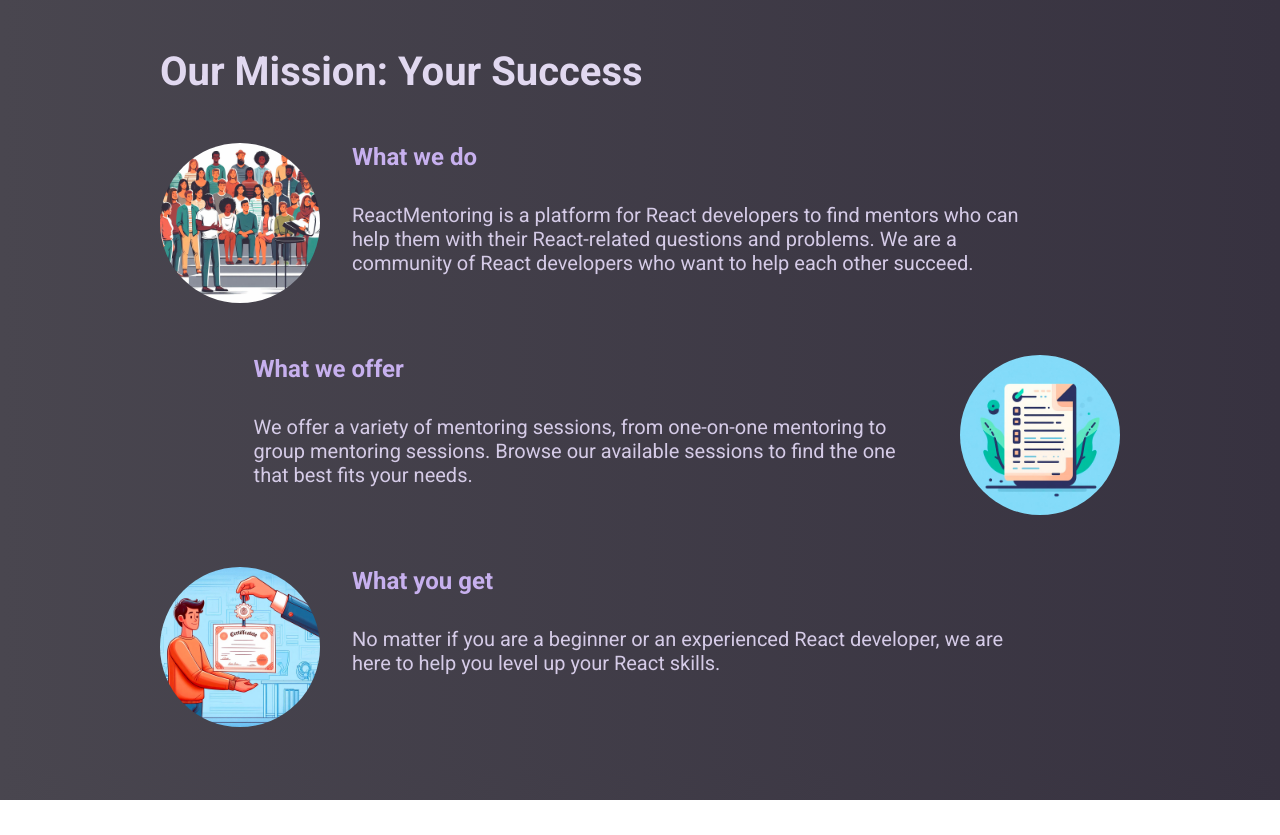
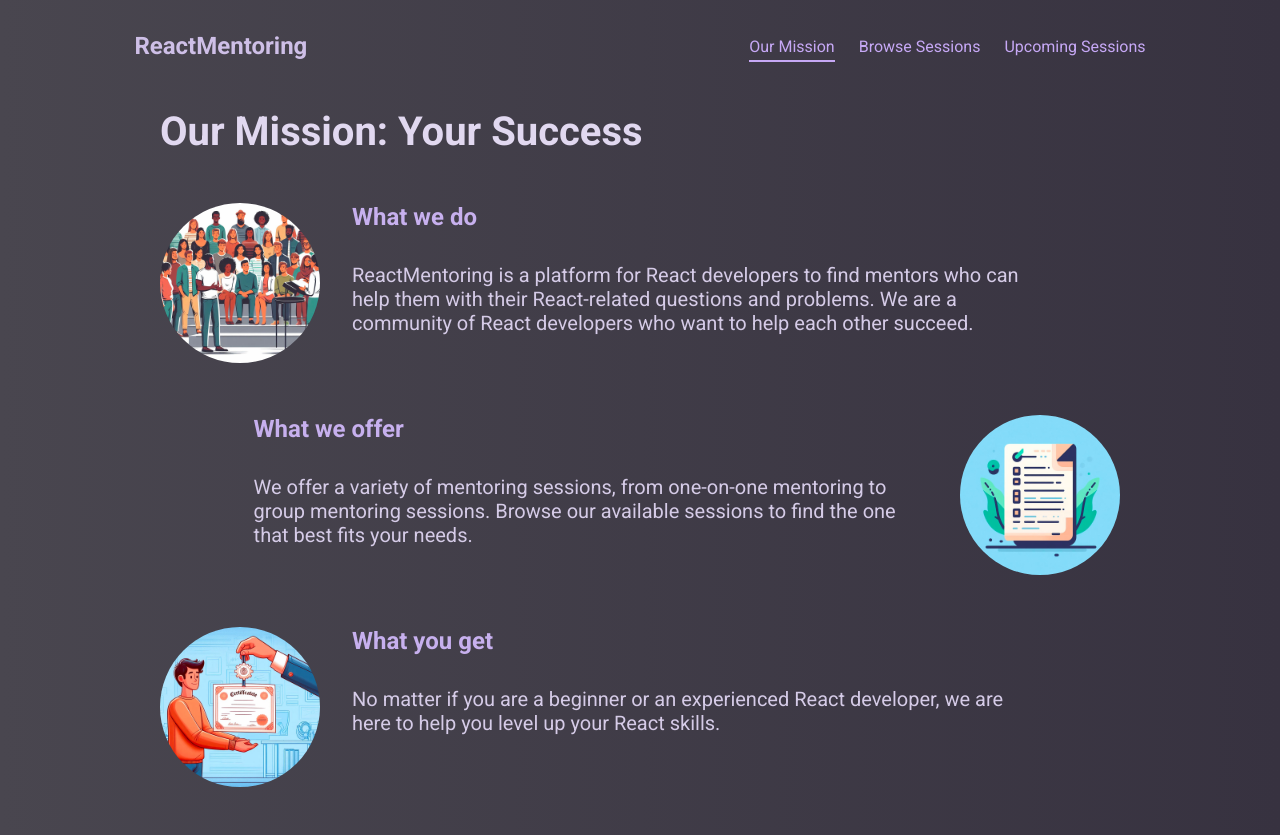
Before and after one commit to PomiHD/A-Book-a-Session-Management-Application, a React (Vite) app: page / in a window 1280 px wide. Before the commit the page ends 800 px from the top, so only its background shows below. Built offline with nearby package versions, Linux system fonts and the light colour scheme.

Commit message:
add main header.

```diff
--- /dev/null
+++ b/src/components/Navigation/MainHeader.tsx
@@ -0,0 +1,33 @@
+import { NavLink } from "react-router-dom";
+
+export default function MainHeader() {
+  return (
+    <header id={"main-header"}>
+      <h1>ReactMentoring</h1>
+      <nav>
+        <ul>
+          <li>
+            <NavLink
+              to={"/"}
+              className={({ isActive }) => (isActive ? "active" : undefined)}
+              end
+            >
+              Our Mission
+            </NavLink>
+          </li>
+          <li>
+            <NavLink
+              to={"/sessions"}
+              className={({ isActive }) => (isActive ? "active" : undefined)}
+            >
+              Browse Sessions
+            </NavLink>
+          </li>
+          <li>
+            <NavLink to={"/upcoming-sessions"}>Upcoming Sessions</NavLink>
+          </li>
+        </ul>
+      </nav>
+    </header>
+  );
+}
--- a/src/pages/Root.tsx
+++ b/src/pages/Root.tsx
@@ -1,10 +1,13 @@
-import { Outlet } from 'react-router-dom';
+import { Outlet } from "react-router-dom";
+import MainHeader from "../components/Navigation/MainHeader.tsx";
 
 export default function Root() {
   return (
     <>
-      {/* Todo: Add Header */}
-      <Outlet />
+      <MainHeader />
+      <main>
+        <Outlet />
+      </main>
     </>
   );
 }
```
